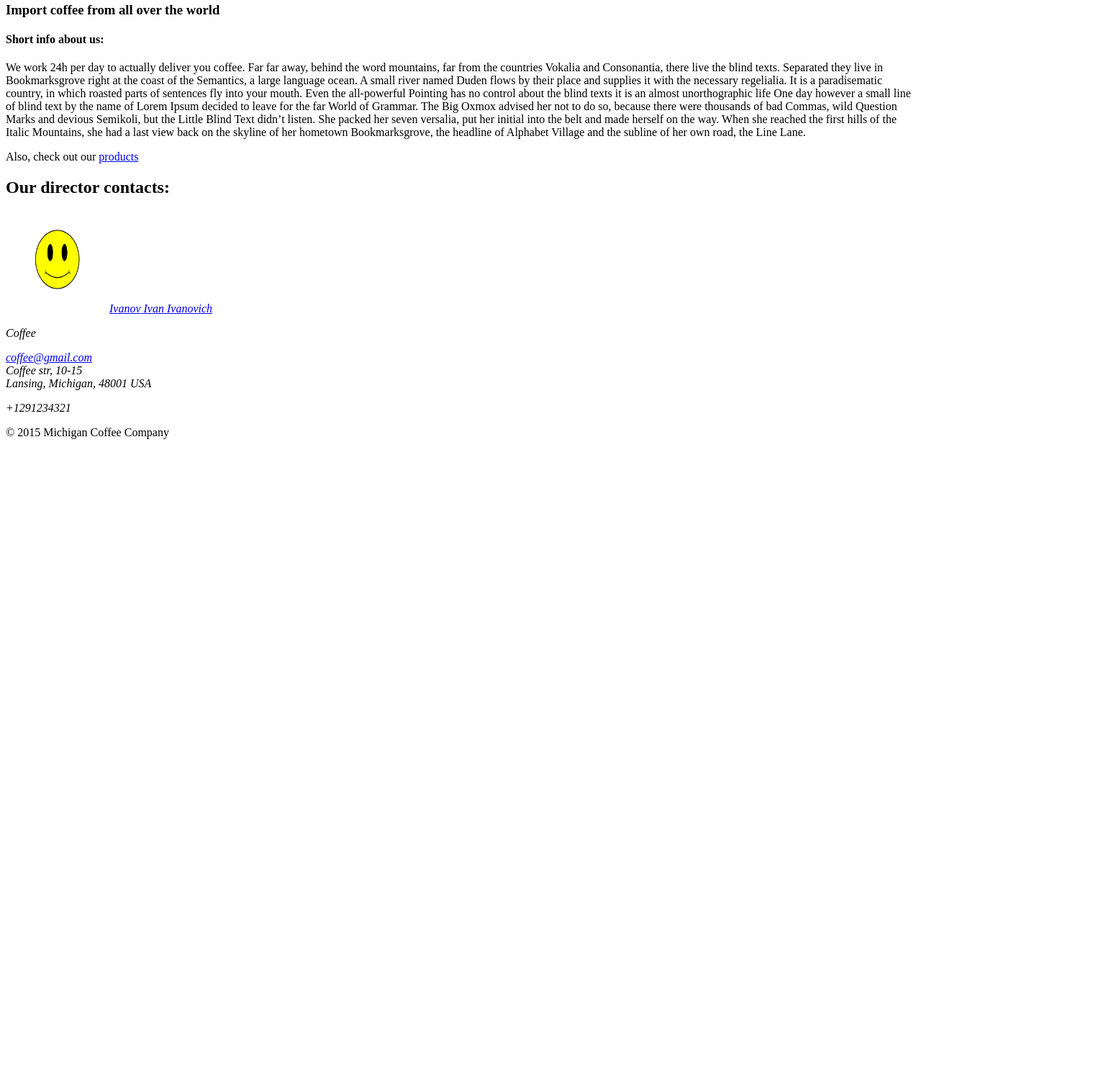
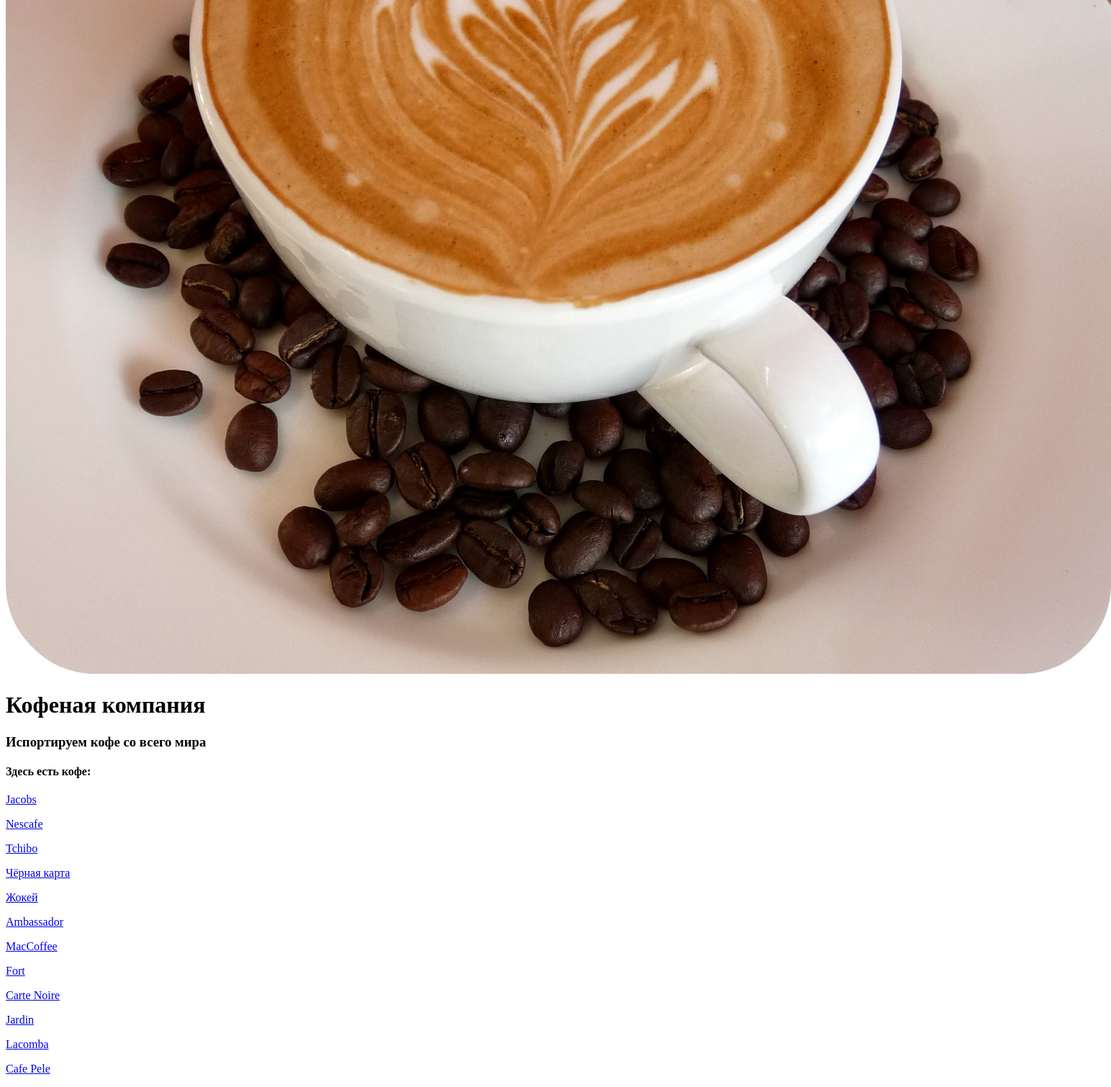
Before and after one commit to demns/VCS-labs, a plain HTML site: page Labs/html_easy/index.html in a window 1280 px wide. Shown: the part 337-1847 px from the top of the page at 72% size, 1544 px wide, since content can reach past the window. Before the commit the page ends 963 px from the top, so only its background shows below. Drawn offline with Linux system fonts and the light colour scheme; files whose address does not match are found by name.

Commit message:
Changed html_easy a little bit

```diff
--- a/Labs/html_easy/feedback.html
+++ /dev/null
@@ -1,46 +0,0 @@
-<!DOCTYPE html>
-<html lang="en">
-
-<head>
-    <meta charset="UTF-8">
-    <title>Brest Coffee Company</title>
-</head>
-
-<body>
-    <section>
-        <h1>Tell us what you think</h1>
-
-        <form action="/feedback" method="post">
-            <p>
-                <label>
-                    Name:
-                    <input type="text" name="name" autofocus maxlength="100" required>
-                </label>
-            </p>
-
-            <p>
-                <label>
-                    Email:
-                    <input type="email" name="email" maxlength="100" required>
-                </label>
-            </p>
-
-            <p>
-                <label>
-                    Feedback:
-                    <textarea cols="50" rows="7" maxlength="10000" required></textarea>
-                </label>
-            </p>
-
-            <input type="submit" value="Save">
-        </form>
-
-        <footer>
-            <p>© 2015 Brest Coffee Company</p>
-        </footer>
-    </section>
-
-    <script src="https://cdnjs.cloudflare.com/ajax/libs/modernizr/2.8.3/modernizr.js"></script>
-</body>
-
-</html>
--- a/Labs/html_easy/index.html
+++ b/Labs/html_easy/index.html
@@ -10,56 +10,49 @@
 <body>
   <header>
     <img src="img/main/logo.jpg" alt="Michigan Coffee Company logo">
-        <h1>Michigan Coffee Company</h1>
-        <h3>Import coffee from all over the world</h3>
+    <h1>Кофеная компания</h1>
+    <h3>Испортируем кофе со всего мира</h3>
   </header>
 
   <section>
-        <h4>Short info about us:</h4>
+    <h4>Здесь есть кофе:</h4>
     <p>
-            We work 24h per day to actually deliver you coffee.
-			Far far away, behind the word mountains, far from the countries Vokalia and Consonantia, there live the blind texts.
-			Separated they live in Bookmarksgrove right at the coast of the Semantics, a large language ocean.
-			A small river named Duden flows by their place and supplies it with the necessary regelialia.
-			It is a paradisematic country, in which roasted parts of sentences fly into your mouth.
-			Even the all-powerful Pointing has no control about the blind texts it is an almost unorthographic life
-			One day however a small line of blind text by the name of Lorem Ipsum decided to leave for the far World of Grammar.
-			The Big Oxmox advised her not to do so, because there were thousands of bad Commas, wild Question Marks and devious Semikoli,
-			but the Little Blind Text didn’t listen.
-			She packed her seven versalia, put her initial into the belt and made herself on the way.
-			When she reached the first hills of the Italic Mountains, she had a last view back on the skyline of her hometown Bookmarksgrove,
-			the headline of Alphabet Village and the subline of her own road, the Line Lane.
+      <a href="tasks/1.html">Jacobs</a>
     </p>
     <p>
-            Also, check out our <a href="products.html">products</a>
+      <a href="tasks/2.html">Nescafe</a>
+    </p>
+    <p>
+      <a href="tasks/3.html">Tchibo</a>
+    </p>
+    <p>
+      <a href="tasks/3.html">Чёрная карта</a>
+    </p>
+    <p>
+      <a href="tasks/4.html">Жокей</a>
+    </p>
+    <p>
+      <a href="tasks/5.html">Ambassador</a>
+    </p>
+    <p>
+      <a href="taska/7.html">MacCoffee</a>
+    </p>
+    <p>
+      <a href="tasks/7.html">Fort</a>
+    </p>
+    <p>
+      <a href="tasks/8.htmll">Carte Noire</a>
+    </p>
+    <p>
+      <a href="tasks/9.html">Jardin</a>
+    </p>
+    <p>
+      <a href="tasks/1.html">Lacomba</a>
+    </p>
+    <p>
+      <a href="tasks/1.html">Cafe Pele</a>
     </p>
   </section>
-
-    <footer>
-        <h2>Our director contacts:</h2>
-        <address>
-              <div id="hcard-Ivanov-Ivan-Ivanovich" class="vcard">
-                <img src="img/photo/smiley.jpg" alt="photo of Ivanov Ivan" width="140" height="140" class="photo"/>
-                <a class="url fn n" href="https://github.com/demns">
-                    <em class="given-name">Ivanov</em>
-                    <em class="additional-name">Ivan</em>
-                    <em class="family-name">Ivanovich</em>
-                </a>
-                <p class="org">Coffee</p>
-                <a class="email" href="mailto:demn_@tut.by">coffee@gmail.com</a>
-                <div class="adr">
-                    <div class="street-address">Coffee str, 10-15</div>
-                    <em class="locality">Lansing</em>,
-                    <em class="region">Michigan</em>,
-                    <em class="postal-code">48001</em>
-                    <em class="country-name">USA</em>
-                </div>
-                <p class="tel">+1291234321</p>
-              </div>
-            </address>
-
-        <p>© 2015 Michigan Coffee Company</p>
-    </footer>
 </body>
 
 </html>
```
Also changed, not shown: Labs/html_easy/products.html (deleted, +0 -52 lines), Labs/html_easy/img/logo.jpg (added), Labs/html_easy/img/main/logo.jpg (deleted), Labs/html_easy/img/photo/smiley.jpg (deleted), Labs/html_easy/tasks/1.html (added), Labs/html_easy/tasks/10.html (added), Labs/html_easy/tasks/11.html (added), Labs/html_easy/tasks/12.html (added), Labs/html_easy/tasks/2.html (added), Labs/html_easy/tasks/3.html (added), Labs/html_easy/tasks/4.html (added), Labs/html_easy/tasks/5.html (added), Labs/html_easy/tasks/6.html (added), Labs/html_easy/tasks/7.html (added), 2 more files. Lines whose indentation alone changed are shown as unchanged.
